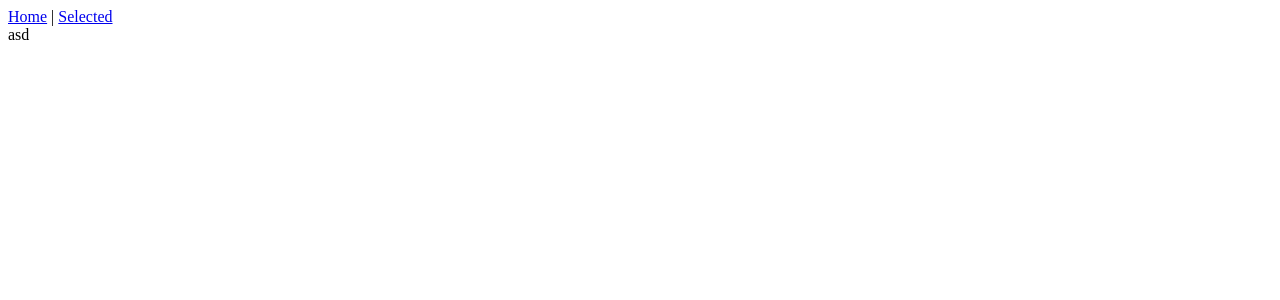
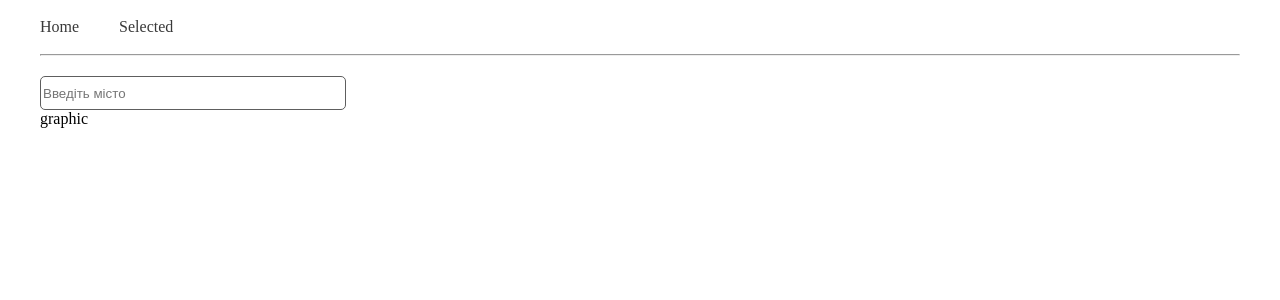
Before and after one commit to maxvovchok/weather, a Vue app: page / in a window 1280 px wide. Shown: the top 300 px of the page. Built offline with nearby package versions, Linux system fonts and the light colour scheme.

Commit message:
feat: Input with autocomplete and updating head styles

```diff
--- a/src/App.vue
+++ b/src/App.vue
@@ -1,9 +1,56 @@
 <template>
-  <nav>
-    <router-link to="/">Home</router-link> |
-    <router-link to="/selected">Selected</router-link>
-  </nav>
-  <router-view />
+  <div class="container">
+    <header class="header">
+      <nav class="header-nav">
+        <router-link class="nav-menu-link" to="/">Home</router-link>
+        <router-link class="nav-menu-link" to="/selected">Selected</router-link>
+      </nav>
+    </header>
+    <hr class="header-hr" />
+    <router-view />
+    <section>graphic</section>
+  </div>
 </template>
 
-<style></style>
+<script>
+export default {
+  components: {},
+};
+</script>
+
+<style scoped>
+.container {
+  max-width: 1200px;
+  margin: 0 auto;
+  padding: 0px 20px 0 20px;
+}
+
+.header {
+  padding: 10px 0px 10px 0px;
+}
+
+.header-nav {
+  display: flex;
+  gap: 40px;
+}
+
+.header-hr {
+  margin-bottom: 20px;
+}
+
+.nav-menu-link {
+  text-decoration: none;
+  color: rgb(57, 57, 57);
+  transition: 0.3s;
+}
+
+.nav-menu-link:hover {
+  color: rgb(79, 79, 255);
+}
+
+.header-hr {
+}
+
+section {
+}
+</style>
--- /dev/null
+++ b/src/UI/MyInput.vue
@@ -0,0 +1,39 @@
+<template>
+  <input
+    :type="type"
+    :value="modelValue"
+    @input="updateValue"
+    :placeholder="placeholder"
+  />
+</template>
+
+<script>
+export default {
+  props: {
+    modelValue: String,
+    type: {
+      type: String,
+      default: "text",
+    },
+    placeholder: {
+      type: String,
+    },
+  },
+
+  methods: {
+    updateValue(event) {
+      this.$emit("update:modelValue", event.target.value);
+    },
+  },
+};
+</script>
+
+<style scoped>
+input {
+  width: 300px;
+  height: 30px;
+
+  border: 1px solid rgb(94, 94, 94);
+  border-radius: 5px;
+}
+</style>
--- /dev/null
+++ b/src/UI/index.js
@@ -0,0 +1 @@
+export { default as MyInput } from "./MyInput.vue";
--- /dev/null
+++ b/src/components/AutocompleteInput.vue
@@ -0,0 +1,85 @@
+<template>
+  <div>
+    <MyInput v-model="query" :placeholder="'Введіть місто'" />
+    <ul class="city-list" v-if="suggestions.length && query.length > 2">
+      <li
+        class="city-item"
+        v-for="(suggestion, index) in suggestions"
+        :key="index"
+        @click="selectCity(suggestion)"
+      >
+        {{ suggestion.fullName }}
+      </li>
+    </ul>
+  </div>
+</template>
+
+<script>
+import MyInput from "@/UI/MyInput.vue";
+import { fetchCitySuggestions } from "@/service/fetchCitySuggestions";
+
+export default {
+  components: {
+    MyInput,
+  },
+  data() {
+    return {
+      query: "",
+      suggestions: [],
+      ignoreWatch: false,
+    };
+  },
+  watch: {
+    query(newQuery) {
+      if (this.ignoreWatch) {
+        this.ignoreWatch = false;
+        return;
+      }
+      if (newQuery.length > 2) {
+        this.getCitySuggestions(newQuery);
+      } else {
+        this.suggestions = [];
+      }
+    },
+  },
+  methods: {
+    async getCitySuggestions(query) {
+      try {
+        this.suggestions = await fetchCitySuggestions(query);
+      } catch (error) {
+        console.error("Failed to fetch city suggestions", error);
+      }
+    },
+    selectCity(suggestion) {
+      this.query = suggestion.fullName;
+      this.suggestions = [];
+      this.ignoreWatch = true;
+      fetchCitySuggestions(this.query);
+    },
+  },
+};
+</script>
+
+<style scoped>
+.city-list {
+  list-style: none;
+  padding: 0;
+  margin: 0;
+  border: 1px solid rgb(203, 203, 203);
+  border-radius: 5px;
+  border-top-left-radius: 0;
+  border-top-right-radius: 0;
+  border-top: none;
+  width: 302px;
+  background-color: white;
+  position: absolute;
+  z-index: 10;
+}
+.city-item {
+  padding: 5px 10px;
+  cursor: pointer;
+}
+.city-item:hover {
+  background-color: #f0f0f0;
+}
+</style>
--- /dev/null
+++ b/src/components/index.js
@@ -0,0 +1 @@
+export { default as AutocompleteInput } from "./AutocompleteInput.vue";
--- /dev/null
+++ b/src/pages/HomeView.vue
@@ -0,0 +1,19 @@
+<template>
+  <div class="home">
+    <AutocompleteInput></AutocompleteInput>
+  </div>
+</template>
+
+<script>
+import { MyInput } from "@/UI/index.js";
+import { AutocompleteInput } from "@/components/index.js";
+
+export default {
+  components: {
+    MyInput,
+    AutocompleteInput,
+  },
+};
+</script>
+
+<style></style>
--- a/src/router/index.js
+++ b/src/router/index.js
@@ -1,5 +1,5 @@
 import { createRouter, createWebHistory } from "vue-router";
-import HomeView from "../views/HomeView.vue";
+import HomeView from "../pages/HomeView.vue";
 
 const routes = [
   {
@@ -10,8 +10,7 @@ const routes = [
   {
     path: "/selected",
     name: "selected",
-    component: () =>
-      import( "../views/SelectedView.vue"),
+    component: () => import("../pages/SelectedView.vue"),
   },
 ];
 
--- /dev/null
+++ b/src/service/api.js
@@ -0,0 +1,2 @@
+export const API_KEY = "f37891486a87c66b3df368d3ce6f63cb";
+export const BASE_URL = "https://api.openweathermap.org/data/2.5";
--- /dev/null
+++ b/src/service/fetchCitySuggestions.js
@@ -0,0 +1,25 @@
+import axios from "axios";
+import { API_KEY, BASE_URL } from "./api";
+
+export async function fetchCitySuggestions(query) {
+  try {
+    const response = await axios.get(`${BASE_URL}/find`, {
+      params: {
+        q: query,
+        type: "like",
+        appid: API_KEY,
+      },
+    });
+
+    console.log(response.data.list);
+
+    return response.data.list.map((city) => ({
+      name: city.name,
+      country: city.sys.country,
+      fullName: `${city.name}, ${city.sys.country}`,
+    }));
+  } catch (error) {
+    console.error("Error getting city hints:", error);
+    return [];
+  }
+}
--- a/src/views/HomeView.vue
+++ /dev/null
@@ -1,7 +0,0 @@
-<template>
-  <div class="home">asd</div>
-</template>
-
-<script></script>
-
-<style></style>
```
Also changed, not shown: src/pages/SelectedView.vue (renamed from src/views/SelectedView.vue), src/service/index.js (added), 1 other file (tests, documents, lock files or other folders).
